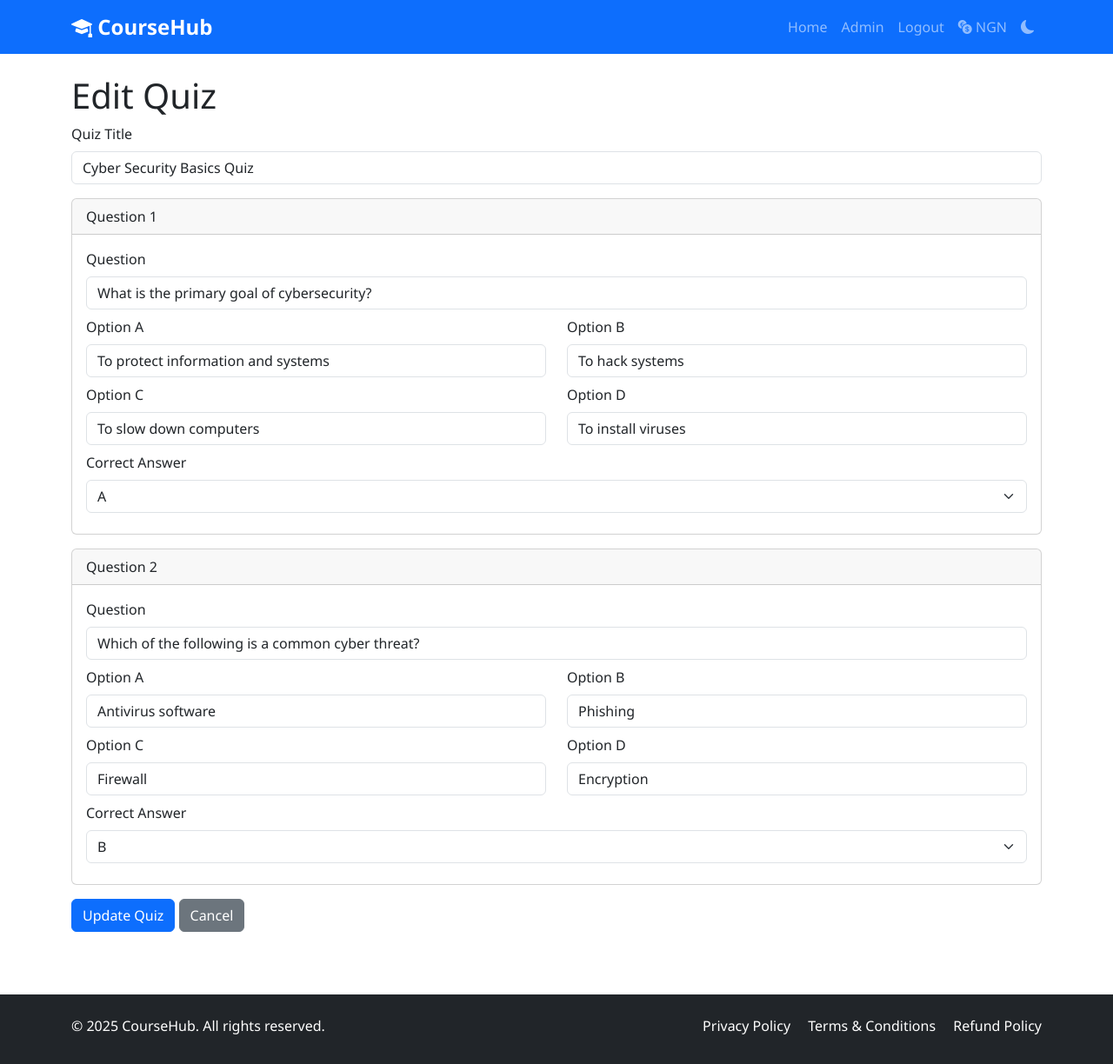
After one commit to julisunkan/bundle, a Flask app: page /admin/quiz/edit/1 in a window 1280 px wide. The commit adds this page. Shown: the whole page at 87% size. Run offline with Flask 3, Linux system fonts and the light colour scheme; a user stored in the database is signed in.

Commit message:
Assistant checkpoint: Add edit/delete functionality for modules, quizzes, assignments
Assistant generated file changes:
- routes/admin.py: Add edit and delete routes for modules, quizzes, and assignments, Add datetime import for policy editing
- templates/admin/modules.html: Add edit and delete buttons for modules, quizzes, and assignments
- templates/admin/edit_module.html: Create template for editing modules
- templates/admin/edit_quiz.html: Create template for editing quizzes
- templates/admin/edit_assignment.html: Create template for editing assignments

---

User prompt:

Allow admin to edit and delete quiz, modules and assignment

Replit-Commit-Author: Assistant
Replit-Commit-Session-Id: b2ce68d6-948c-41b3-8123-4d78089a1b93
Replit-Commit-Event-Id: 020f67b7-44a7-4ff4-9712-f09e2f605b18

```diff
--- a/routes/admin.py
+++ b/routes/admin.py
@@ -3,6 +3,7 @@ from flask_login import login_required, current_user
 from functools import wraps
 from models import db, Course, Module, Quiz, QuizQuestion, Assignment, Settings, User, Payment, Policy
 from werkzeug.utils import secure_filename
+from datetime import datetime
 import os
 
 admin_bp = Blueprint('admin', __name__)
@@ -186,6 +187,107 @@ def add_assignment(module_id):
 
     return render_template('admin/add_assignment.html', module=module)
 
+@admin_bp.route('/module/edit/<int:module_id>', methods=['GET', 'POST'])
+@login_required
+@admin_required
+def edit_module(module_id):
+    module = Module.query.get_or_404(module_id)
+
+    if request.method == 'POST':
+        module.title = request.form.get('title')
+        module.content = request.form.get('content')
+        module.video_url = request.form.get('video_url', '')
+        module.order = int(request.form.get('order', 0))
+
+        db.session.commit()
+        flash('Module updated successfully!', 'success')
+        return redirect(url_for('admin.course_modules', course_id=module.course_id))
+
+    return render_template('admin/edit_module.html', module=module)
+
+@admin_bp.route('/module/delete/<int:module_id>')
+@login_required
+@admin_required
+def delete_module(module_id):
+    module = Module.query.get_or_404(module_id)
+    course_id = module.course_id
+    db.session.delete(module)
+    db.session.commit()
+    flash('Module deleted successfully!', 'success')
+    return redirect(url_for('admin.course_modules', course_id=course_id))
+
+@admin_bp.route('/quiz/edit/<int:quiz_id>', methods=['GET', 'POST'])
+@login_required
+@admin_required
+def edit_quiz(quiz_id):
+    quiz = Quiz.query.get_or_404(quiz_id)
+
+    if request.method == 'POST':
+        quiz.title = request.form.get('title')
+
+        # Delete existing questions
+        QuizQuestion.query.filter_by(quiz_id=quiz_id).delete()
+
+        # Add new questions
+        question_count = int(request.form.get('question_count', 1))
+        for i in range(question_count):
+            question_text = request.form.get(f'question_{i}')
+            if question_text:
+                question = QuizQuestion(
+                    quiz_id=quiz.id,
+                    question=question_text,
+                    option_a=request.form.get(f'option_a_{i}', ''),
+                    option_b=request.form.get(f'option_b_{i}', ''),
+                    option_c=request.form.get(f'option_c_{i}', ''),
+                    option_d=request.form.get(f'option_d_{i}', ''),
+                    correct_answer=request.form.get(f'correct_{i}', 'A')
+                )
+                db.session.add(question)
+
+        db.session.commit()
+        flash('Quiz updated successfully!', 'success')
+        return redirect(url_for('admin.course_modules', course_id=quiz.module.course_id))
+
+    return render_template('admin/edit_quiz.html', quiz=quiz)
+
+@admin_bp.route('/quiz/delete/<int:quiz_id>')
+@login_required
+@admin_required
+def delete_quiz(quiz_id):
+    quiz = Quiz.query.get_or_404(quiz_id)
+    course_id = quiz.module.course_id
+    db.session.delete(quiz)
+    db.session.commit()
+    flash('Quiz deleted successfully!', 'success')
+    return redirect(url_for('admin.course_modules', course_id=course_id))
+
+@admin_bp.route('/assignment/edit/<int:assignment_id>', methods=['GET', 'POST'])
+@login_required
+@admin_required
+def edit_assignment(assignment_id):
+    assignment = Assignment.query.get_or_404(assignment_id)
+
+    if request.method == 'POST':
+        assignment.title = request.form.get('title')
+        assignment.description = request.form.get('description')
+
+        db.session.commit()
+        flash('Assignment updated successfully!', 'success')
+        return redirect(url_for('admin.course_modules', course_id=assignment.module.course_id))
+
+    return render_template('admin/edit_assignment.html', assignment=assignment)
+
+@admin_bp.route('/assignment/delete/<int:assignment_id>')
+@login_required
+@admin_required
+def delete_assignment(assignment_id):
+    assignment = Assignment.query.get_or_404(assignment_id)
+    course_id = assignment.module.course_id
+    db.session.delete(assignment)
+    db.session.commit()
+    flash('Assignment deleted successfully!', 'success')
+    return redirect(url_for('admin.course_modules', course_id=course_id))
+
 @admin_bp.route('/settings', methods=['GET', 'POST'])
 @login_required
 @admin_required
--- /dev/null
+++ b/templates/admin/edit_quiz.html
@@ -0,0 +1,61 @@
+
+{% extends "base.html" %}
+
+{% block title %}Edit Quiz - Admin{% endblock %}
+
+{% block content %}
+<h1>Edit Quiz</h1>
+
+<form method="POST" id="quizForm">
+    <div class="mb-3">
+        <label for="title" class="form-label">Quiz Title</label>
+        <input type="text" class="form-control" id="title" name="title" value="{{ quiz.title }}" required>
+    </div>
+
+    <div id="questionsContainer">
+        {% for question in quiz.questions %}
+        <div class="card mb-3">
+            <div class="card-header">Question {{ loop.index }}</div>
+            <div class="card-body">
+                <div class="mb-2">
+                    <label class="form-label">Question</label>
+                    <input type="text" class="form-control" name="question_{{ loop.index0 }}" value="{{ question.question }}" required>
+                </div>
+                <div class="row">
+                    <div class="col-md-6 mb-2">
+                        <label class="form-label">Option A</label>
+                        <input type="text" class="form-control" name="option_a_{{ loop.index0 }}" value="{{ question.option_a }}" required>
+                    </div>
+                    <div class="col-md-6 mb-2">
+                        <label class="form-label">Option B</label>
+                        <input type="text" class="form-control" name="option_b_{{ loop.index0 }}" value="{{ question.option_b }}" required>
+                    </div>
+                    <div class="col-md-6 mb-2">
+                        <label class="form-label">Option C</label>
+                        <input type="text" class="form-control" name="option_c_{{ loop.index0 }}" value="{{ question.option_c }}" required>
+                    </div>
+                    <div class="col-md-6 mb-2">
+                        <label class="form-label">Option D</label>
+                        <input type="text" class="form-control" name="option_d_{{ loop.index0 }}" value="{{ question.option_d }}" required>
+                    </div>
+                </div>
+                <div class="mb-2">
+                    <label class="form-label">Correct Answer</label>
+                    <select class="form-select" name="correct_{{ loop.index0 }}" required>
+                        <option value="A" {% if question.correct_answer == 'A' %}selected{% endif %}>A</option>
+                        <option value="B" {% if question.correct_answer == 'B' %}selected{% endif %}>B</option>
+                        <option value="C" {% if question.correct_answer == 'C' %}selected{% endif %}>C</option>
+                        <option value="D" {% if question.correct_answer == 'D' %}selected{% endif %}>D</option>
+                    </select>
+                </div>
+            </div>
+        </div>
+        {% endfor %}
+    </div>
+
+    <input type="hidden" name="question_count" id="question_count" value="{{ quiz.questions|length }}">
+
+    <button type="submit" class="btn btn-primary">Update Quiz</button>
+    <a href="{{ url_for('admin.course_modules', course_id=quiz.module.course_id) }}" class="btn btn-secondary">Cancel</a>
+</form>
+{% endblock %}
```
Also changed, not shown: templates/admin/edit_assignment.html (added, +23 -0 lines), templates/admin/edit_module.html (added, +33 -0 lines), templates/admin/modules.html (+48 -6 lines).
